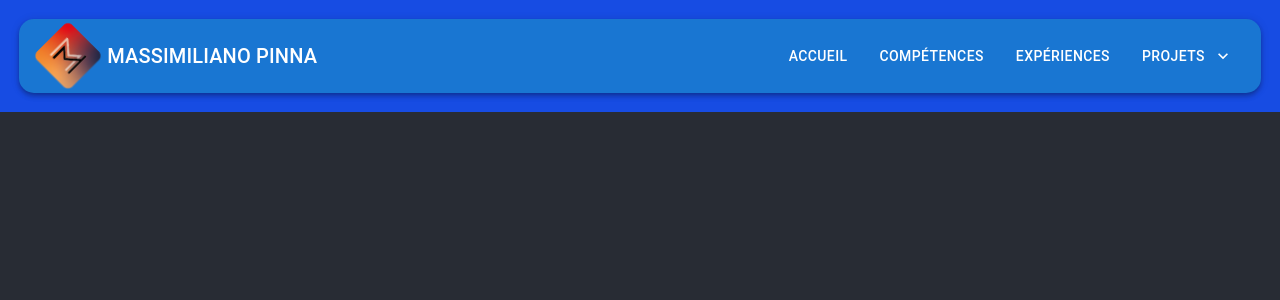
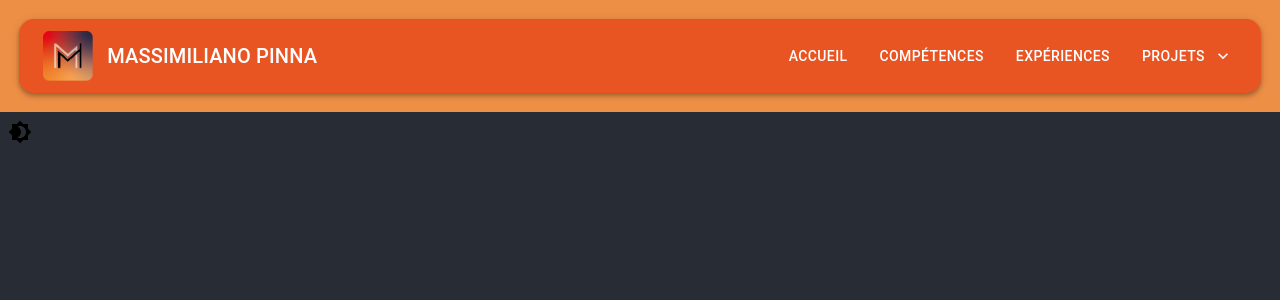
Before and after one commit to Massi-px/cv_en_ligne, a React (Create React App) app: page / in a window 1280 px wide. Shown: the top 300 px of the page. Built offline with nearby package versions, Linux system fonts and the light colour scheme.

Commit message:
add darkmode and light mode

```diff
--- a/src/App.js
+++ b/src/App.js
@@ -2,6 +2,11 @@ import React, {useState, useEffect} from "react";
 import './assets/css/App.css';
 import Loader from './components/Loader.js';
 import MuiNavbar from "./components/MuiNavbar";
+import { ThemeProvider } from '@mui/material/styles';
+import lightTheme from './components/Lightmode.js';
+import darkTheme from './components/Darkmode.js';
+import { IconButton } from '@mui/material';
+import { Brightness4, Brightness7 } from '@mui/icons-material';
 function App() {
 
     const [loader, setLoader] = useState(true);
@@ -13,22 +18,31 @@ function App() {
         },3000)
     }, [])
 
+    const [theme, setTheme] = useState(lightTheme);
+
+    const toggleTheme = () => {
+        setTheme(theme.palette.mode === 'light' ? darkTheme : lightTheme);
+    };
+
     return loader ?(
             <Loader />
         )
         :
         (
+            <ThemeProvider theme={theme} className={theme.palette.mode}>
                 <div className="App">
                     <header className="App-header">
                         <MuiNavbar/>
                     </header>
 
                     <body className="App-body">
-
-
+                    <IconButton onClick={toggleTheme} color="inherit">
+                        {theme.palette.mode === 'light' ? <Brightness4 /> : <Brightness7 />}
+                    </IconButton>
                     </body>
 
                 </div>
+            </ThemeProvider>
         );
 }
 
--- a/src/assets/css/App.css
+++ b/src/assets/css/App.css
@@ -7,32 +7,24 @@
   }
 }
 
-@media (prefers-reduced-motion: no-preference) {
-  .App-logo {
-    animation: App-logo-spin infinite 20s linear;
-  }
-}
+
 
 body{
   background-color: #282c34;
-}
-
-.App {
-  text-align: center;
 }
 
 .App-logo {
   height: 50px;
   pointer-events: none;
   width: auto;
-
   min-height: 30px;
   max-height: 70px;
 }
 
 .App-header {
   padding: 1.5%;
-  background-color: #174CE3;
+  /*background-color: #174CE3;*/
+  background-color: #EE8F46;
   min-height: auto;
   align-items: center;
   justify-content: center;
@@ -61,3 +53,15 @@ body{
 .App-link {
   color: #61dafb;
 }
+
+.light {
+  /* Styles CSS pour le mode clair */
+  background-color: #fff;
+  color: #333;
+}
+
+.dark {
+  /* Styles CSS pour le mode sombre */
+  background-color: #282c34;
+  color: #fff;
+}
--- /dev/null
+++ b/src/components/Darkmode.js
@@ -0,0 +1,16 @@
+// darkTheme.js
+import { createTheme } from '@mui/material/styles';
+
+const darkTheme = createTheme({
+    palette: {
+        mode: 'dark',
+        primary: {
+            main: '#90caf9',
+        },
+        secondary: {
+            main: '#f48fb1',
+        },
+    },
+});
+
+export default darkTheme;
--- /dev/null
+++ b/src/components/Lightmode.js
@@ -0,0 +1,16 @@
+// lightTheme.js
+import { createTheme } from '@mui/material/styles';
+
+const lightTheme = createTheme({
+    palette: {
+        mode: 'light',
+        primary: {
+            main: '#2196f3',
+        },
+        secondary: {
+            main: '#f50057',
+        },
+    },
+});
+
+export default lightTheme;
--- a/src/components/MuiNavbar.js
+++ b/src/components/MuiNavbar.js
@@ -54,7 +54,7 @@ export default function MuiNavbar() {
     };
 
     return(
-        <AppBar position={'static'} style={{borderRadius: 15, fontFamily:'Galet'}}>
+        <AppBar position={'static'} style={{borderRadius: 15, background:'#E85523'}} >
             <Toolbar>
                 <IconButton size='large' edge='start' color='inherit' aria-label='logo'>
                     <img src={logo} className="App-logo" alt="logo" />
```
